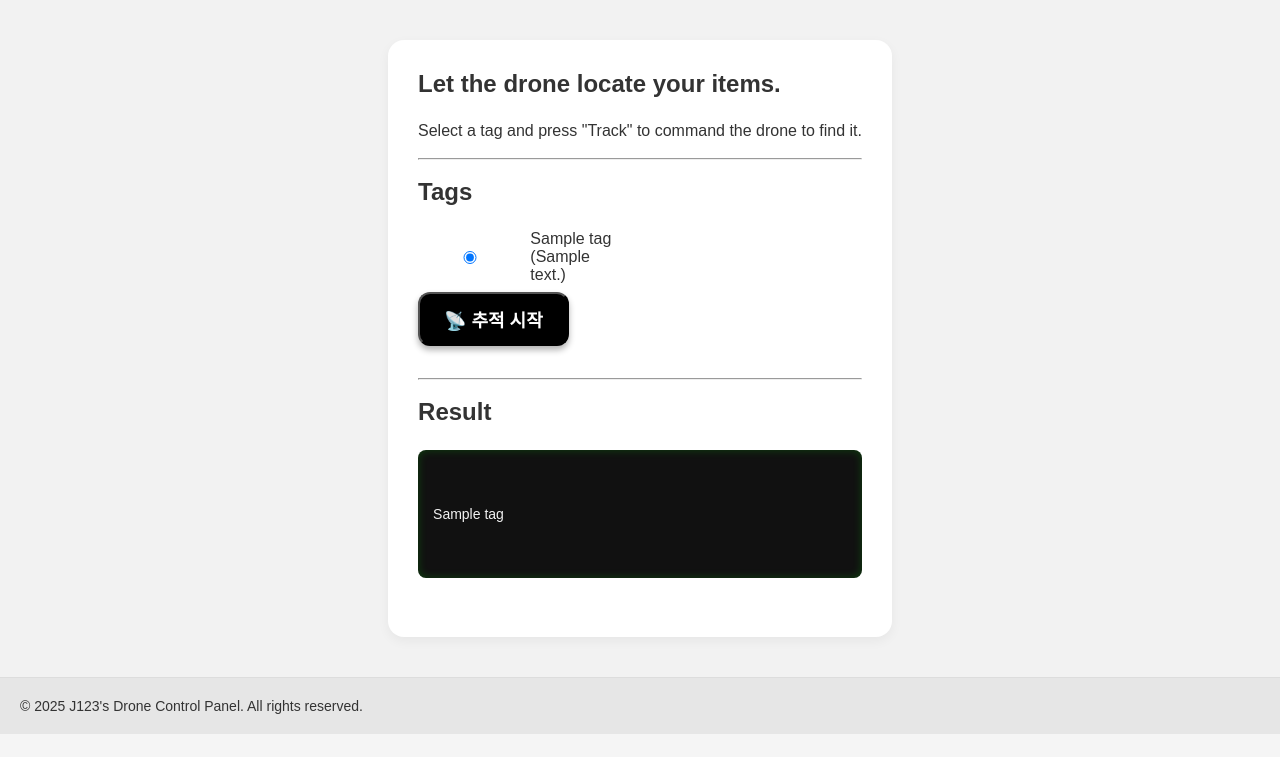
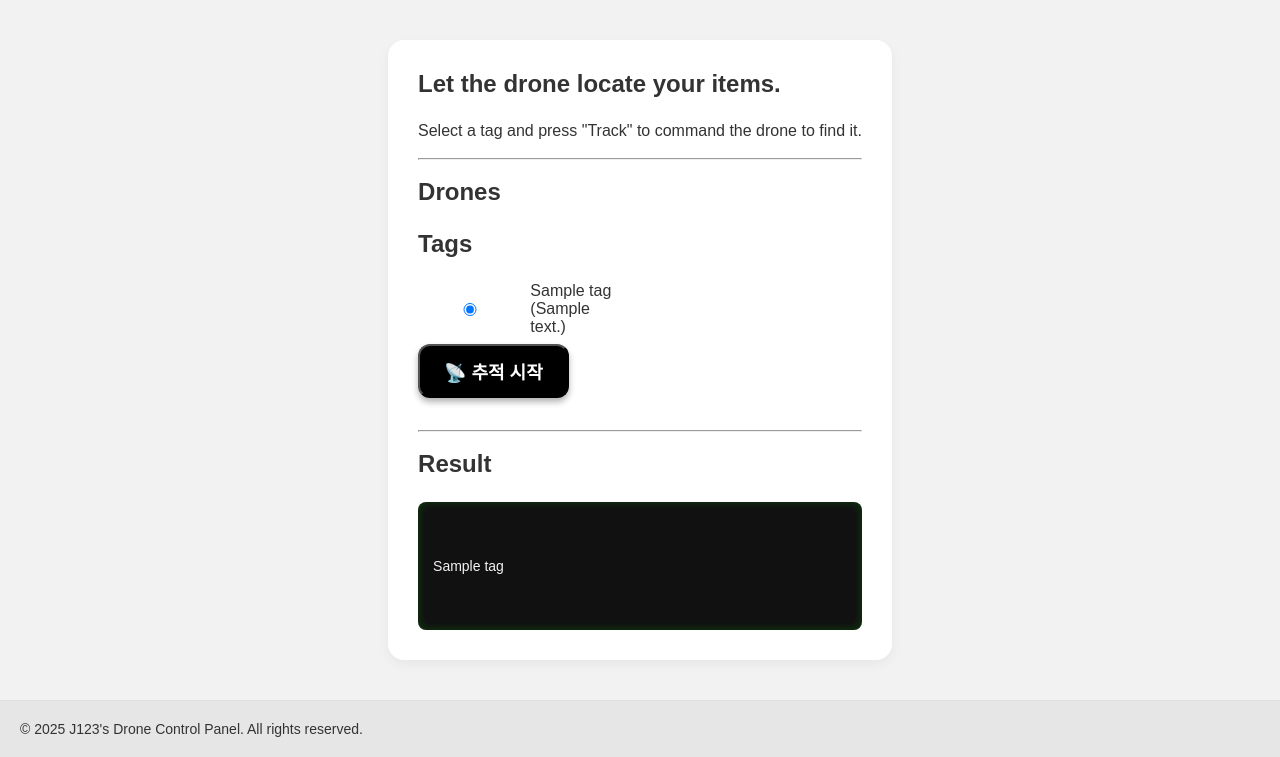
Before and after one commit to LiU-SKY/J123, a Flask app: page / in a window 1280 px wide. Shown: the part 66-823 px from the top of the page. Before the commit the page ends 800 px from the top, so only its background shows below. Run offline with Flask 3, Linux system fonts and the light colour scheme; a database or web service that is not in the repository returns one stand-in record (values such as "Sample title").

Commit message:
Add: Adding drone division

```diff
--- a/origin/templates/index.html
+++ b/origin/templates/index.html
@@ -20,6 +20,14 @@
         <br>
         <hr>
         <br>
+        <div>
+            <h2>Drones</h2>
+            {% for item in dataData %}
+                <label class="radio-item">
+                    <span>{{ item['drone_id'] }} ({{ item['status'] }})</span>
+                </label>
+            {% endfor %}
+        </div>
         <!-- ✅ 추적용 폼 -->
         <form action="/submit/track" method="post">
             <!-- 드론 ID는 고정값으로 숨김 처리 -->
```
